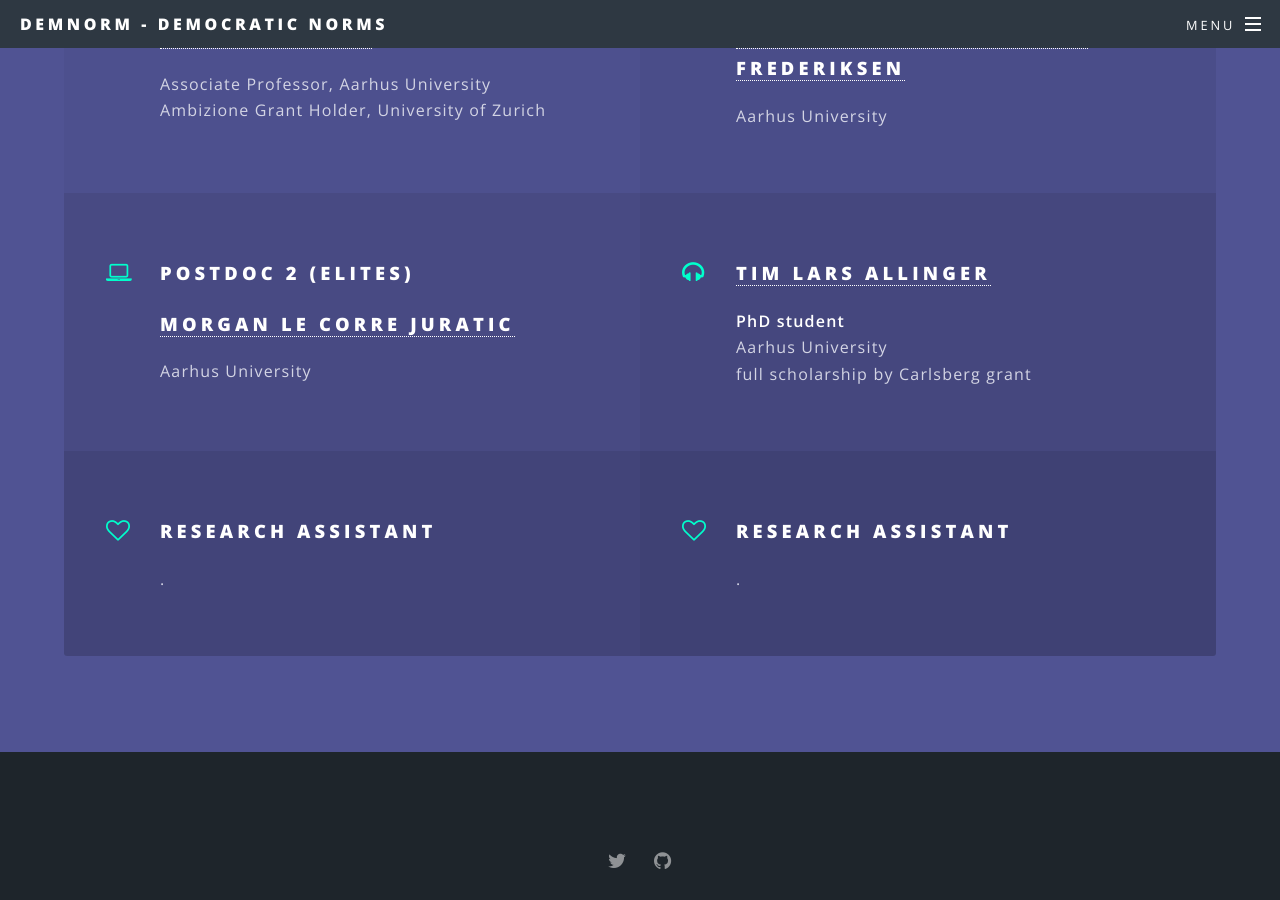
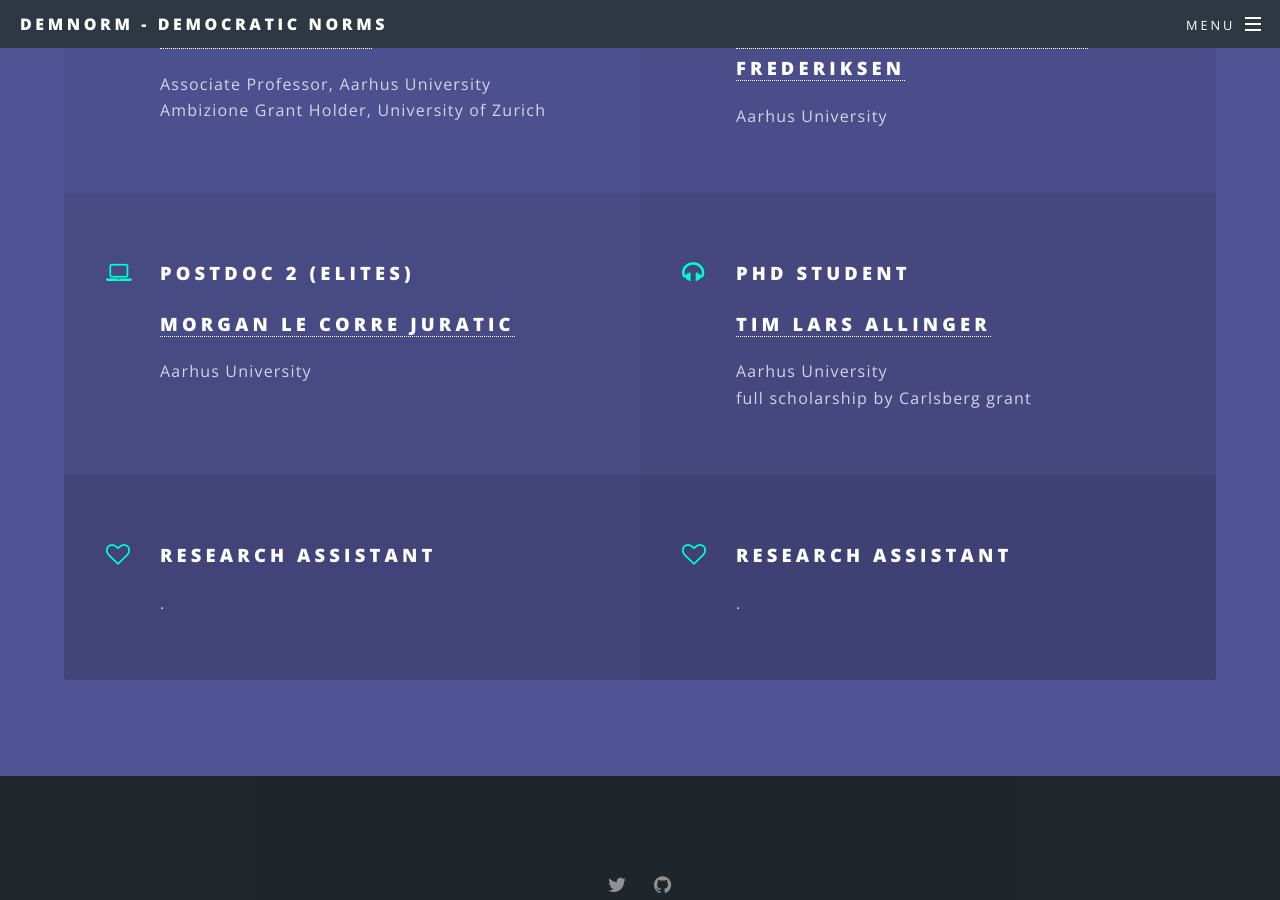
Before and after one commit to demnorm/demnorm.github.io, a Jekyll site: the page built from index.html, in a window 1280 px wide and 900 px high, scrolled down 3541 px. Built offline with Jekyll 4.4.1, drawn with Linux system fonts in a browser that asks for light colours.

```diff
--- a/index.html
+++ b/index.html
@@ -80,8 +80,9 @@ layout: landing
 									<p> Aarhus University </p>
 								</li>
 								<li class="icon fa-headphones">
+									<h3>PhD student</h3>
 									<h3> <a href="https://twitter.com/tim_allinger" target="_blank">Tim Lars Allinger</a> </h3>
-									<p><b>PhD student</b> <br /> Aarhus University <br /> full scholarship by Carlsberg grant</p>
+									<p> Aarhus University <br /> full scholarship by Carlsberg grant</p>
 								</li>
 								<li class="icon fa-heart-o">
 									<h3>Research Assistant</h3>
```
